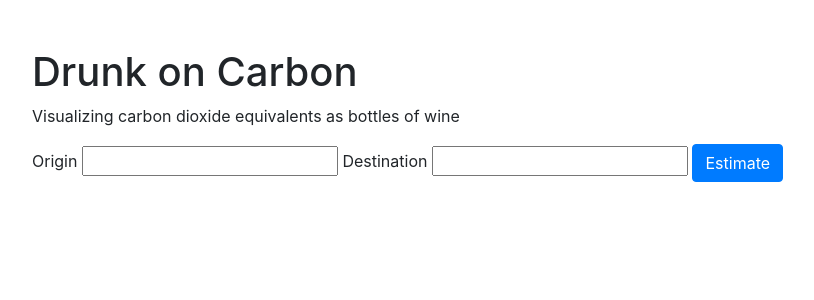
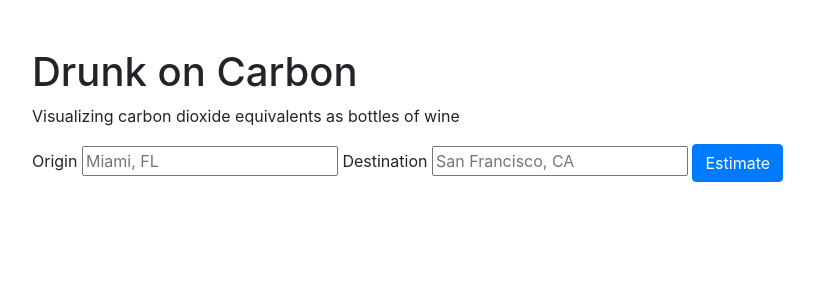
Before and after one commit to TayTufenkjian/drunk-on-carbon, a Django app: page /usa_advanced in a window 1280 px wide. Shown: the top 300 px of the page, without its empty margins (53-867 px from the left). Run offline with Django 4.2, Linux system fonts and the light colour scheme; some libraries are stand-ins or nearby versions.

Commit message:
small JS tweaks (no functionality change)

```diff
--- a/carbon/static/carbon.js
+++ b/carbon/static/carbon.js
@@ -10,9 +10,7 @@ document.addEventListener('DOMContentLoaded', function() {
         estimates_div = document.querySelector('#estimates');
         estimates_div.innerHTML = '';
 
-        // Get the distance in miles
-        let miles = 0;
-
+        // Display the estimates for the given number of miles
         // If using the simple form, use that input as the number of miles
         if (document.querySelector('#miles') !== null )
         {
@@ -87,7 +85,7 @@ function wine_bottles(travel_mode, kg) {
         bottles.append(wine_bottle);
     }
 
-    // Create a parent div containing the kg estimate and the images
+    // Create a div containing the kg estimate text
     let text = document.createElement('div');
     text.id = `${travel_mode}`;
     text.classList.add('col');
--- a/carbon/templates/usa_advanced.html
+++ b/carbon/templates/usa_advanced.html
@@ -4,9 +4,9 @@
 {% block body %}
     <form id="place" class="estimate-form">
         <label for="origin">Origin</label>
-        <input type="text" name="origin" id="origin">
+        <input type="text" name="origin" id="origin" placeholder="Miami, FL">
         <label for="destination">Destination</label>
-        <input type="text" name="destination" id="destination">
+        <input type="text" name="destination" id="destination" placeholder="San Francisco, CA">
         <input type="submit" class="btn btn-primary" value="Estimate">
     </form>
 
```
